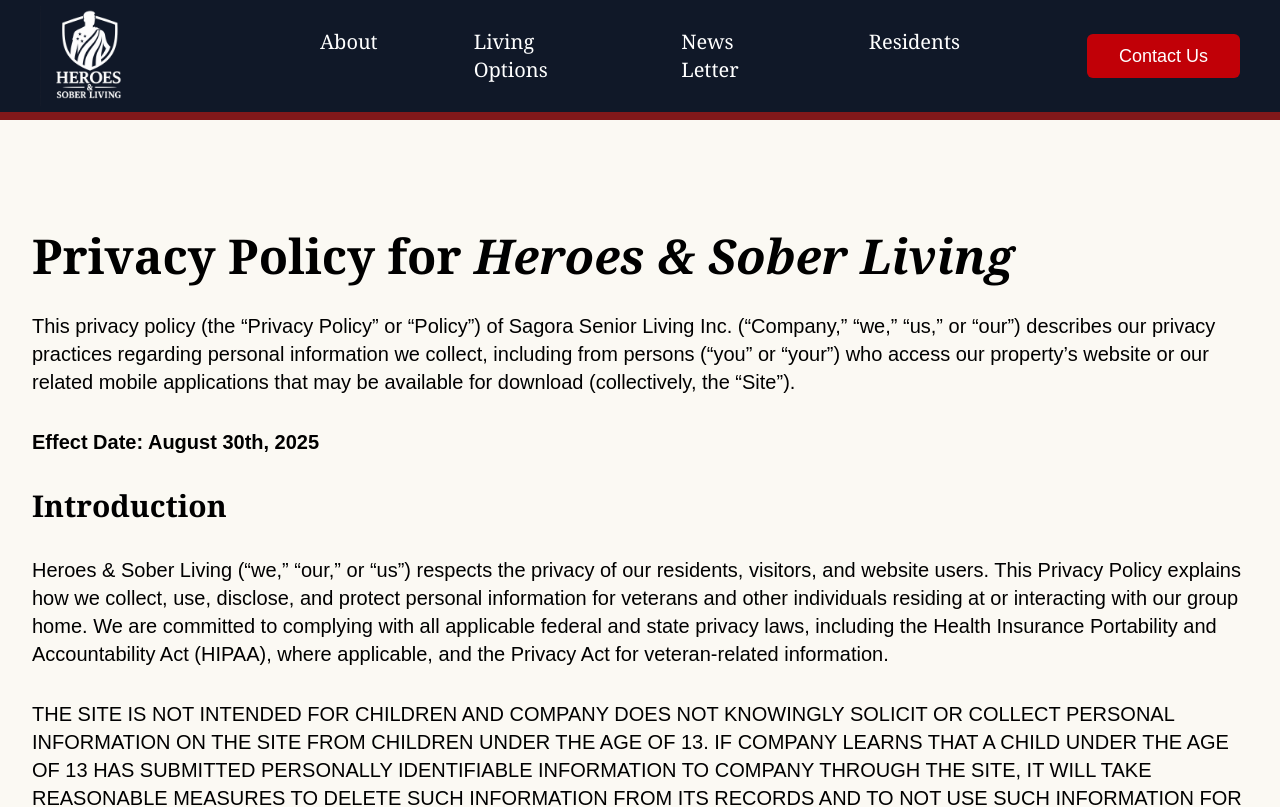
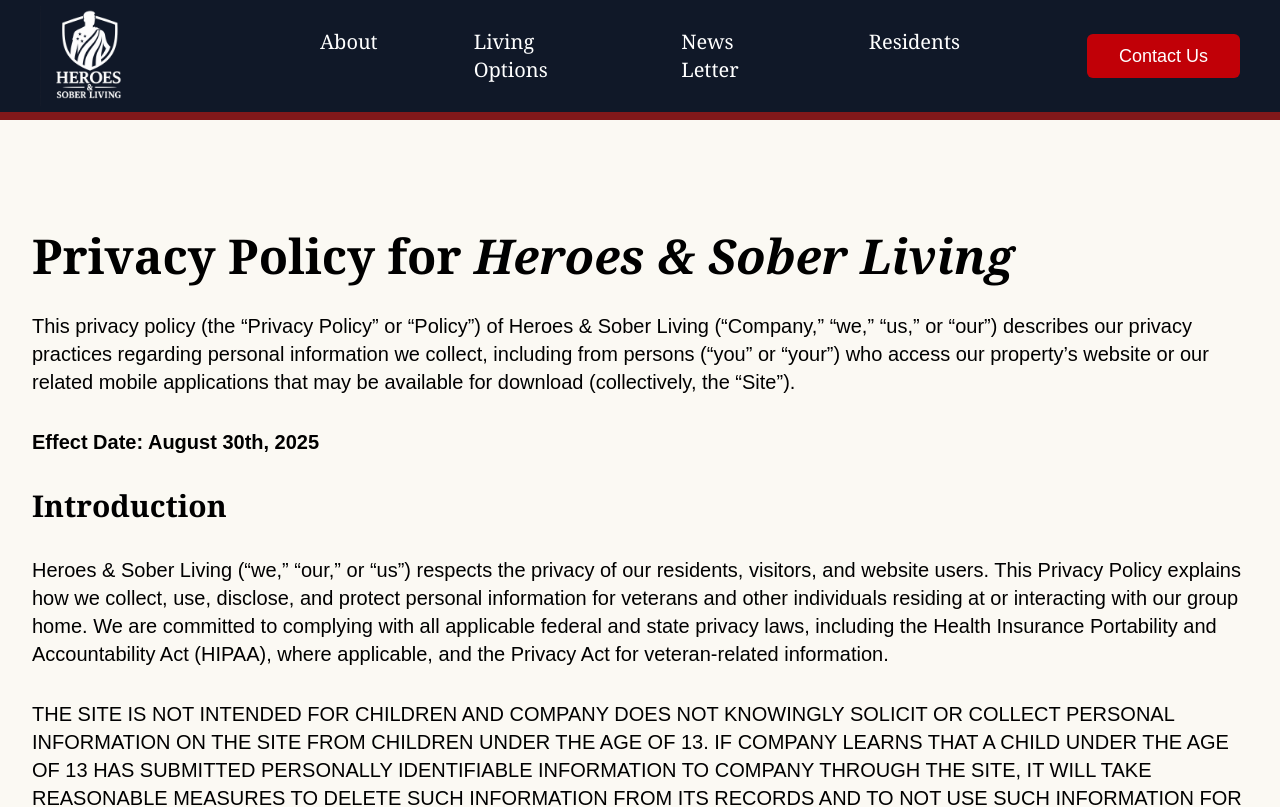
Before and after one commit to VEAJAY/Heroes-Sober-Living, a Next.js app: page /privacy in a window 1280 px wide. Shown: the top 807 px of the page. Built offline with nearby package versions, Linux system fonts and the light colour scheme.

Commit message:
Updated privacy policy

```diff
--- a/app/privacy/page.tsx
+++ b/app/privacy/page.tsx
@@ -6,11 +6,11 @@ export default function Privacy() {
           Privacy Policy for <i>Heroes & Sober Living</i>
         </h1>
         <p className="mt-8 text-xl text-left">
-          This privacy policy (the “Privacy Policy” or “Policy”) of Sagora
-          Senior Living Inc. (“Company,” “we,” “us,” or “our”) describes our
-          privacy practices regarding personal information we collect, including
-          from persons (“you” or “your”) who access our property’s website or
-          our related mobile applications that may be available for download
+          This privacy policy (the “Privacy Policy” or “Policy”) of Heroes &
+          Sober Living (“Company,” “we,” “us,” or “our”) describes our privacy
+          practices regarding personal information we collect, including from
+          persons (“you” or “your”) who access our property’s website or our
+          related mobile applications that may be available for download
           (collectively, the “Site”).
         </p>
         <p className="font-bold text-xl mt-8">Effect Date: August 30th, 2025</p>
```
